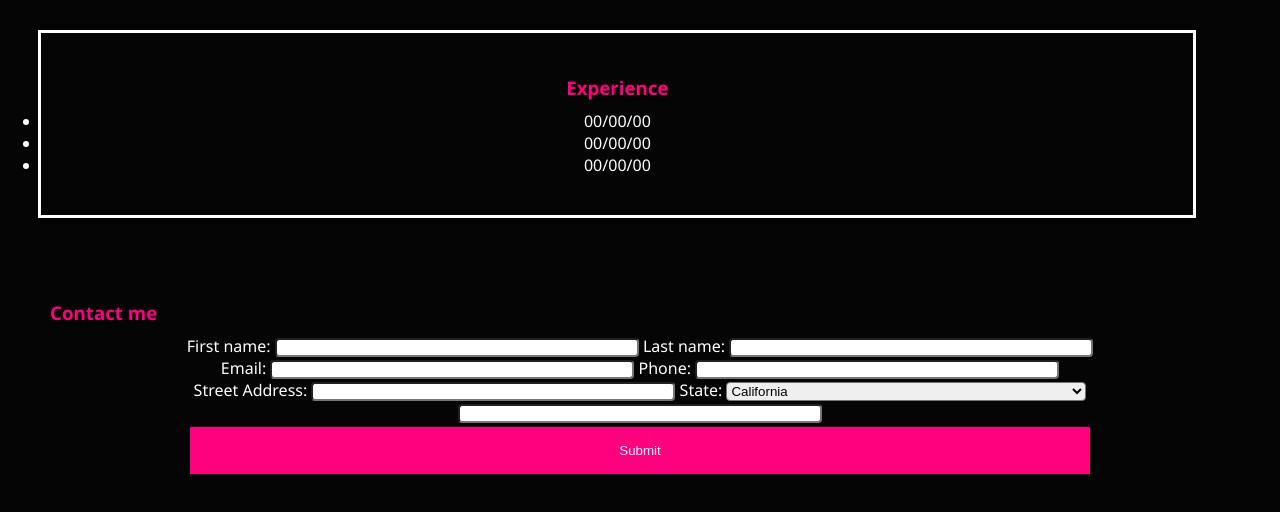
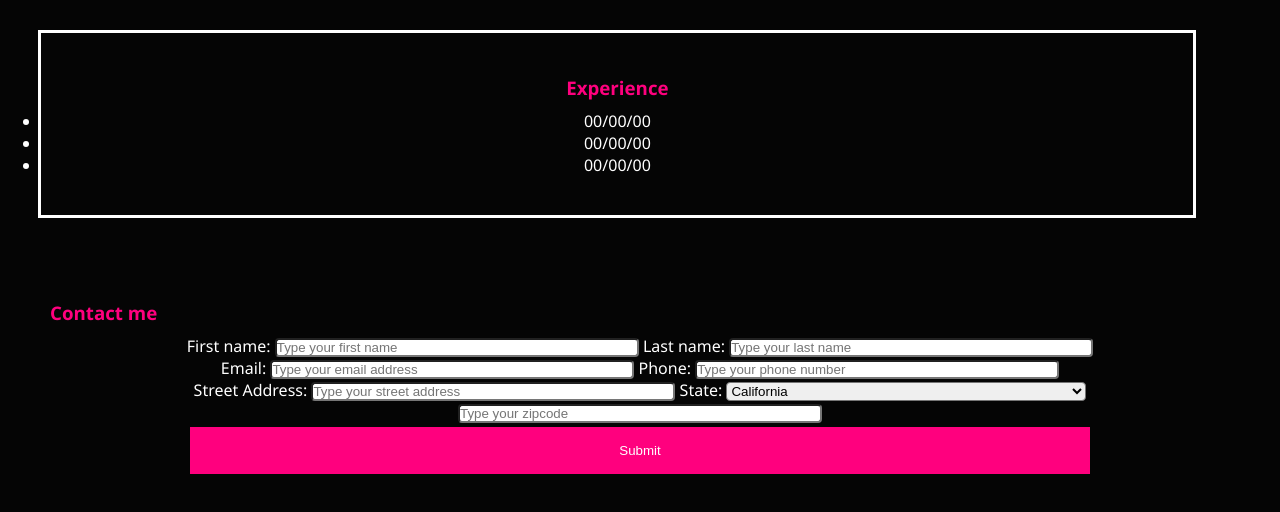
Before and after one commit to destineevaldivia/techtonica-assignments-, a plain HTML site: page PortfolioPractice/index.html in a window 1280 px wide. Shown: the part 884-1396 px from the top of the page. Drawn offline with Linux system fonts and the light colour scheme.

Commit message:
added placeholders to my form inputs

```diff
--- a/PortfolioPractice/index.html
+++ b/PortfolioPractice/index.html
@@ -52,22 +52,22 @@
         <h3>Contact me</h3>
         <form id="contact-form">
             <label for="fname">First name:</label>
-            <input type="text" id="fname" name="fname">
+            <input type="text" id="fname" name="fname" placeholder="Type your first name">
 
             <label for="lname">Last name:</label>
-            <input type="text" id="lname" name="lname"><br>
+            <input type="text" id="lname" name="lname" placeholder="Type your last name"><br>
 
             <label for="email">Email:</label>
-            <input type="text" id="email" name="email">
+            <input type="text" id="email" name="email" placeholder="Type your email address">
 
             <label for="phone">Phone:</label>
-            <input type="number" id="phone" name="phone"><br>
+            <input type="number" id="phone" name="phone" placeholder="Type your phone number"><br>
 
             <label for="address">Street Address:</label>
-            <input type="text" id="address" name="address">
+            <input type="text" id="address" name="address" placeholder="Type your street address">
 
             <label for="stateyoulive">State:</label>
-            <select id="stateyoulive">
+            <select id="stateyoulive" placeholder="Select state for your address">
                 <option value="California">California</option>
                 <option value="Washington">Washington</option>
                 <option value="Oregon">Oregon</option>
@@ -81,7 +81,7 @@
                 <option value="South Carolina">South Carolina</option>
 
             <label for="zip">Zip Code:</label>
-            <input type="number" id="zip" name="zip"><br>
+            <input type="number" id="zip" name="zip" placeholder="Type your zipcode"><br>
 
             <input type="submit" value="Submit">
 
```
